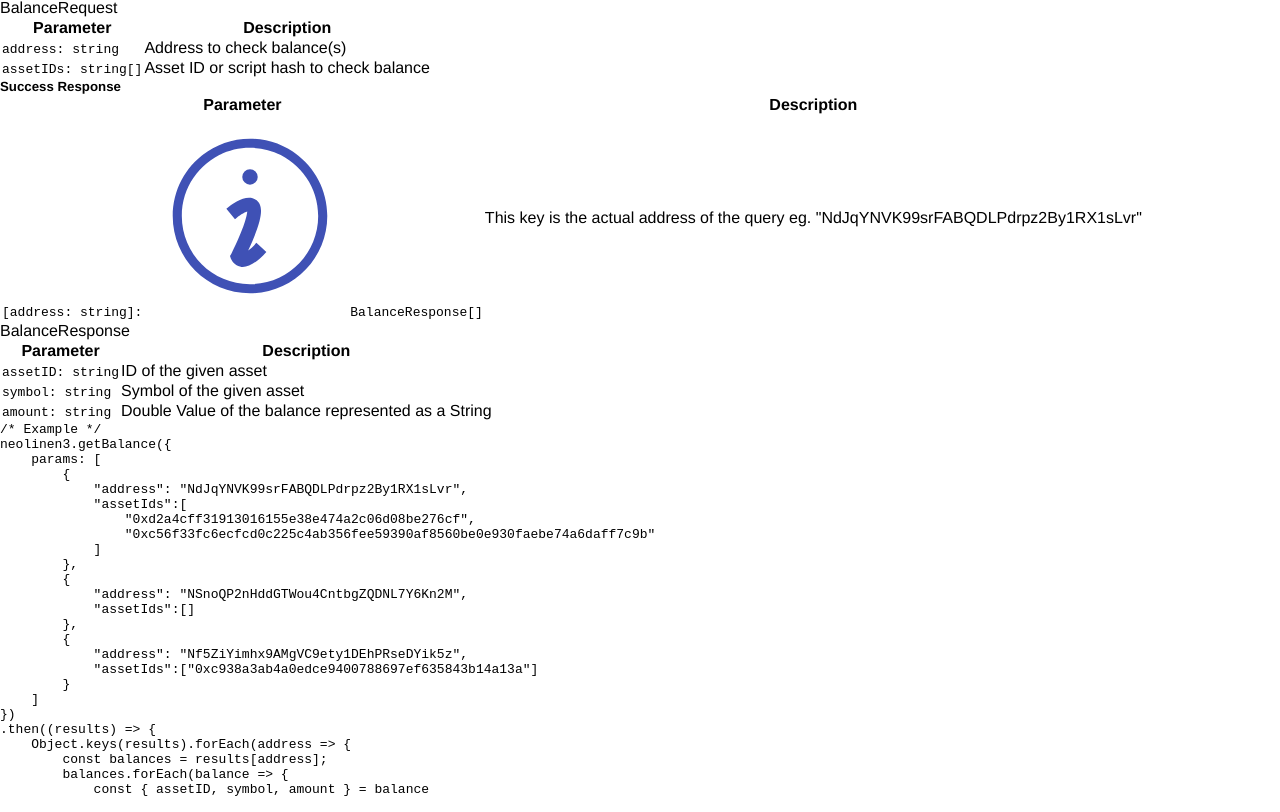
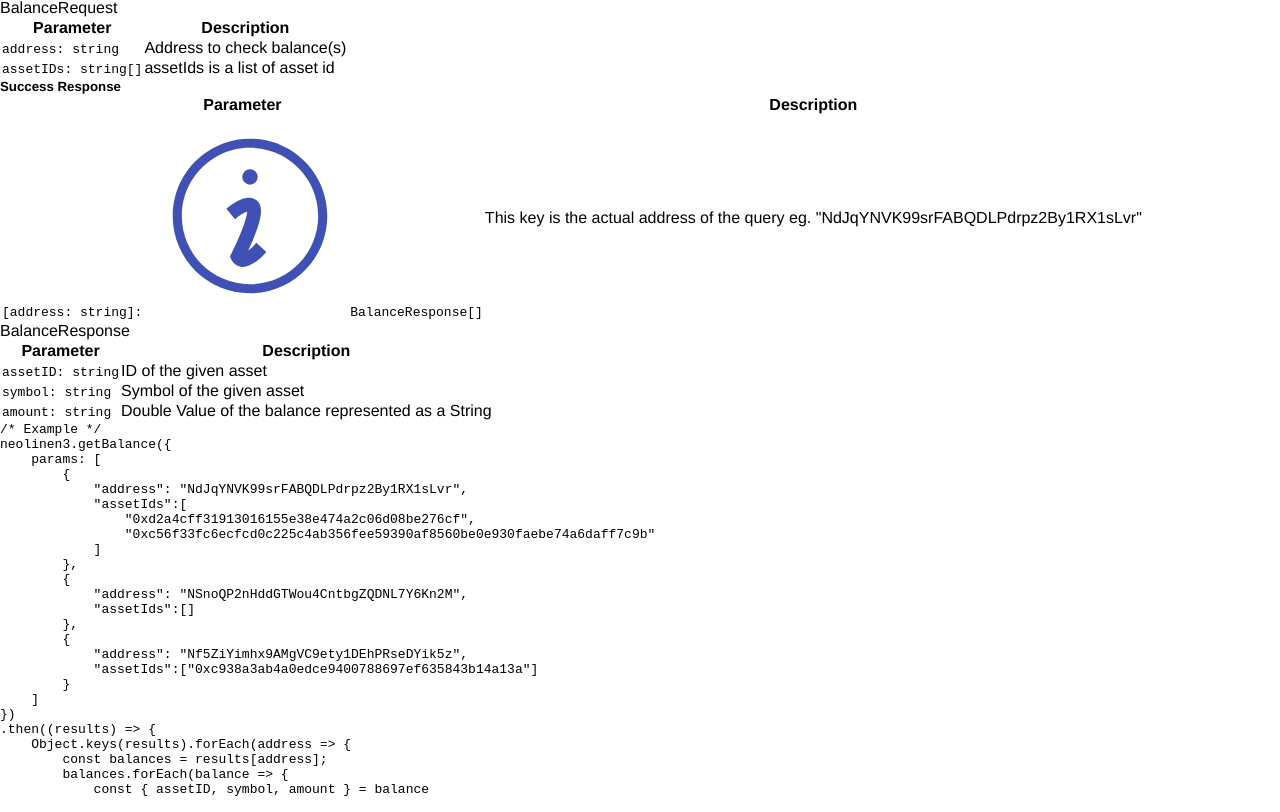
Before and after one commit to NeoNextClub/neoline.io, a website built with webpack: page src/sites/dapiN3.html in a window 1280 px wide. Shown: the part 3149-3961 px from the top of the page. Built offline with nearby package versions, Linux system fonts and the light colour scheme.

Commit message:
fix: fix neo3 dapi getBalance methods documentation

```diff
--- a/src/sites/dapiN3.html
+++ b/src/sites/dapiN3.html
@@ -245,7 +245,7 @@ neolinen3.getProvider()
                         </tr>
                         <tr>
                             <td><code>assetIDs: string[]</code></td>
-                            <td>Asset ID or script hash to check balance</td>
+                            <td>assetIds is a list of asset id</td>
                         </tr>
                     </tbody>
                 </table>
@@ -2495,7 +2495,6 @@ window.removeEventListener(neoline.EVENT.ACCOUNT_CHANGED, fn);
                     <a href="#getStorage">getStorage</a>
                     <a href="#invokeRead">invokeRead</a>
                     <a href="#invokeReadMulti">invokeReadMulti</a>
-                    <!-- <a href="#verifyMessage">verifyMessage</a> -->
                     <a href="#getBlock">getBlock</a>
                     <a href="#getTransaction">getTransaction</a>
                     <a href="#getApplicationLog">getApplicationLog</a>
@@ -2507,7 +2506,6 @@ window.removeEventListener(neoline.EVENT.ACCOUNT_CHANGED, fn);
                     <a href="#send">send</a>
                     <a href="#invoke">invoke</a>
                     <a href="#invokeMultiple">invokeMultiple</a>
-                    <!-- <a href="#signMessage">signMessage</a> -->
                 </div>
             </section>
             <section class="aside-item">
```
